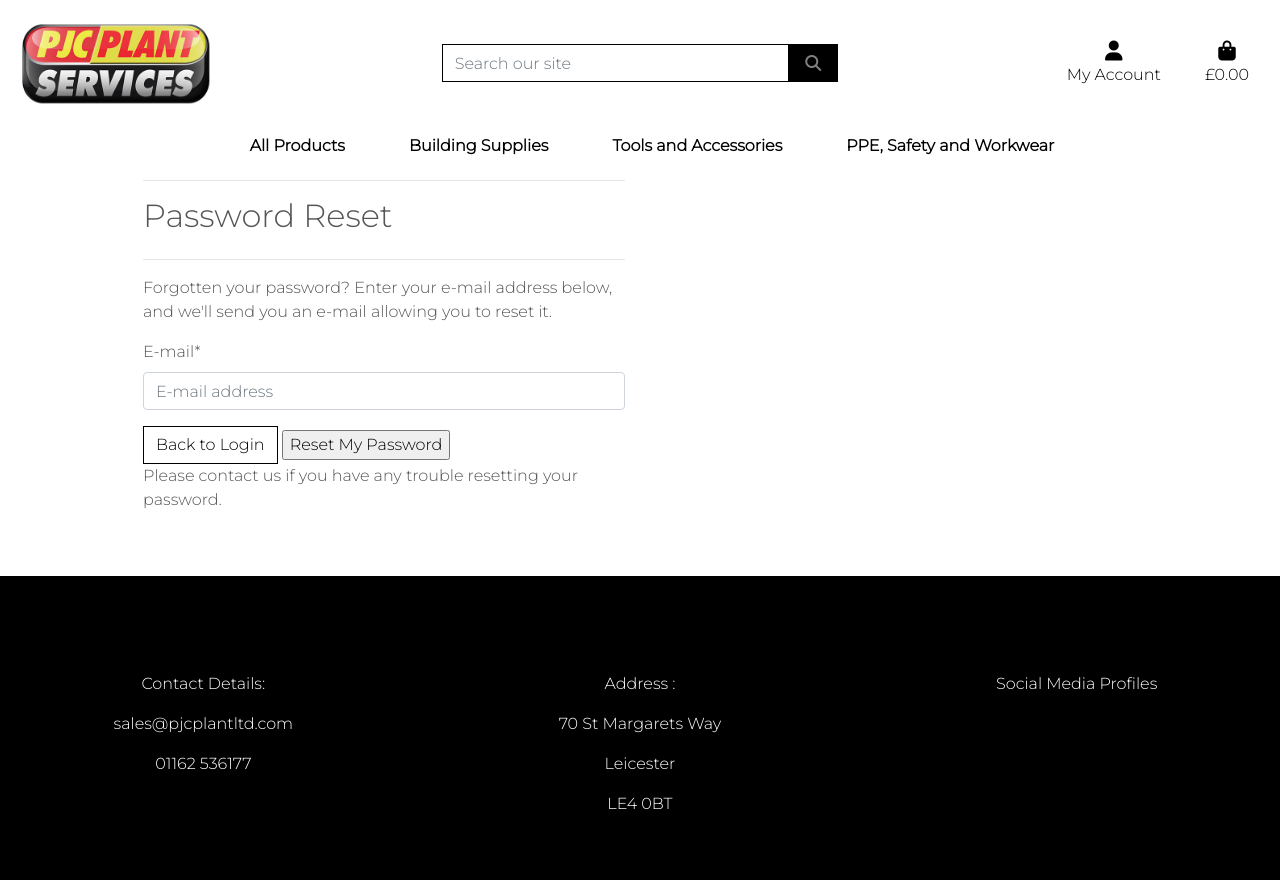
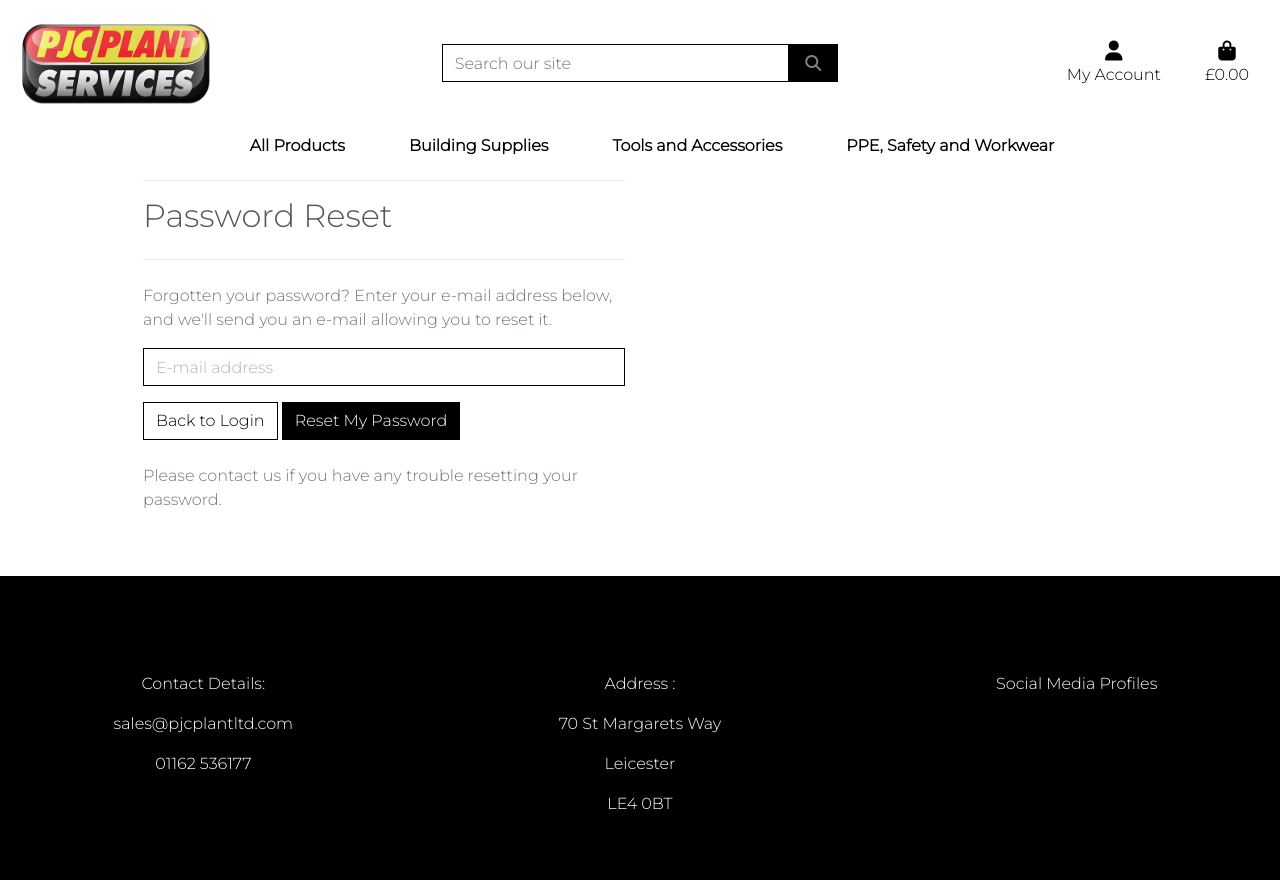
Before and after one commit to MattMoore050783/MS4-PJC-Plant-Services, a Django app: page /accounts/password/reset/ in a window 1280 px wide. Run offline with Django 3.2, Linux system fonts and the light colour scheme; some libraries are stand-ins or nearby versions.

Commit message:
changed base templates and tested profiles

```diff
--- a/profiles/templates/profiles/profile.html
+++ b/profiles/templates/profiles/profile.html
@@ -23,4 +23,5 @@
                 <hr>
             </div>
         </div>
+        {{ profile }}
 {% endblock %}
--- a/static/css/base.css
+++ b/static/css/base.css
@@ -175,6 +175,60 @@ a.category-badge > span.badge:hover {
   }
 }
 
+/* Allauth form formatting */
+
+.allauth-form-inner-content p {
+    margin-top: 1.5rem; /* mt-4 */
+    color: #6c757d; /* text-secondary */
+}
+
+.allauth-form-inner-content input {
+    border-color: #000;
+    border-radius: 0;
+}
+
+.allauth-form-inner-content label:not([for='id_remember']) {
+    display: none;
+}
+
+.allauth-form-inner-content input::placeholder {
+    color: #aab7c4;
+}
+
+.allauth-form-inner-content button,
+.allauth-form-inner-content input[type='submit'] {
+	/* btn */
+	display: inline-block;
+    font-weight: 400;
+    color: #fff;
+    text-align: center;
+    vertical-align: middle;
+    -webkit-user-select: none;
+    -moz-user-select: none;
+    -ms-user-select: none;
+    user-select: none;
+    background-color: #000;
+    border: 1px solid #000;
+    padding: .375rem .75rem;
+    font-size: 1rem;
+    line-height: 1.5;
+    border-radius: 0;
+
+    /* standard bootstrap btn transitions */
+    transition: color .15s ease-in-out,background-color .15s ease-in-out,border-color .15s ease-in-out,box-shadow .15s ease-in-out;
+}
+
+.allauth-form-inner-content button:hover,
+.allauth-form-inner-content input[type='submit']:hover {
+	color: #fff;
+    background-color: #222;
+    border-color: #222;
+}
+
+.allauth-form-inner-content a {
+	color: #17a2b8; /* text-info */
+}
+
 /* fixed top navbar only on medium and up */
 @media (min-width: 992px) {
     .fixed-top-desktop-only {
--- a/templates/base.html
+++ b/templates/base.html
@@ -73,7 +73,7 @@
                                 {% if request.user.is_superuser %}
                                     <a href="" class="dropdown-item">Product Management</a>
                                 {% endif %}
-                                <a href="" class="dropdown-item">My Profile</a>
+                                <a href="{% url 'profile' %}" class="dropdown-item">My Profile</a>
                                 <a href="{% url 'account_logout' %}" class="dropdown-item">Logout</a>
                             {% else %}
                                 <a href="{% url 'account_signup' %}" class="dropdown-item">Register</a>
```
Also changed, not shown: profiles/views.py (+7 -2 lines), db.sqlite3.
